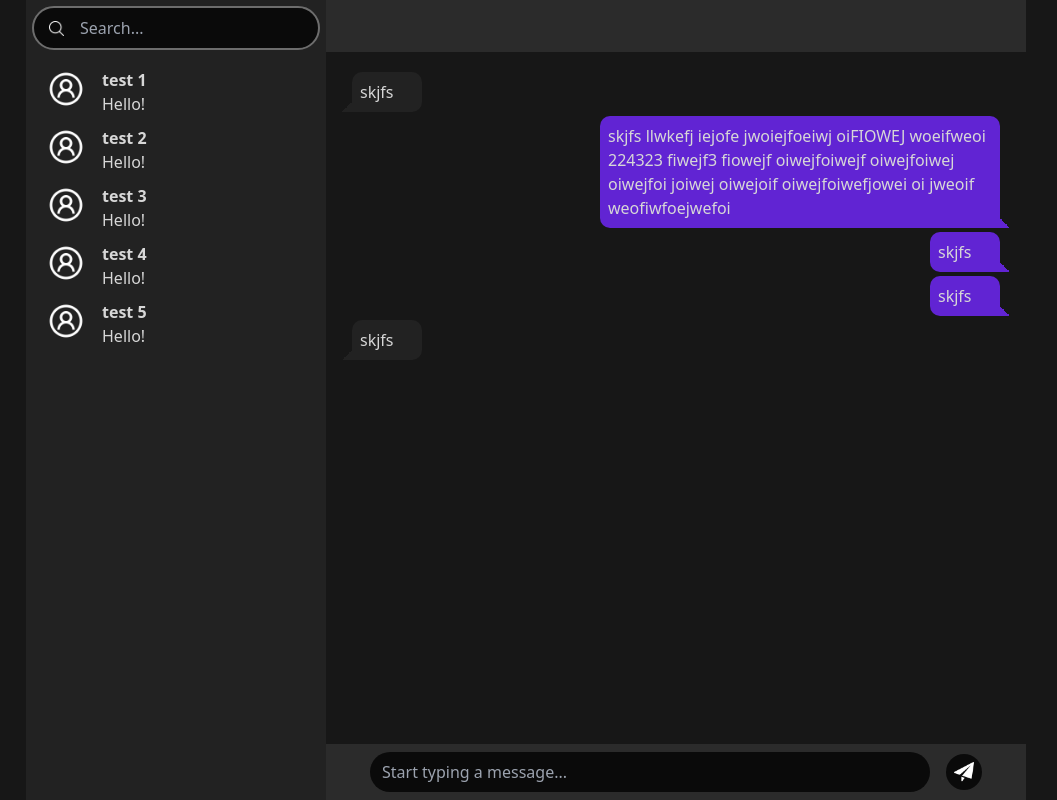
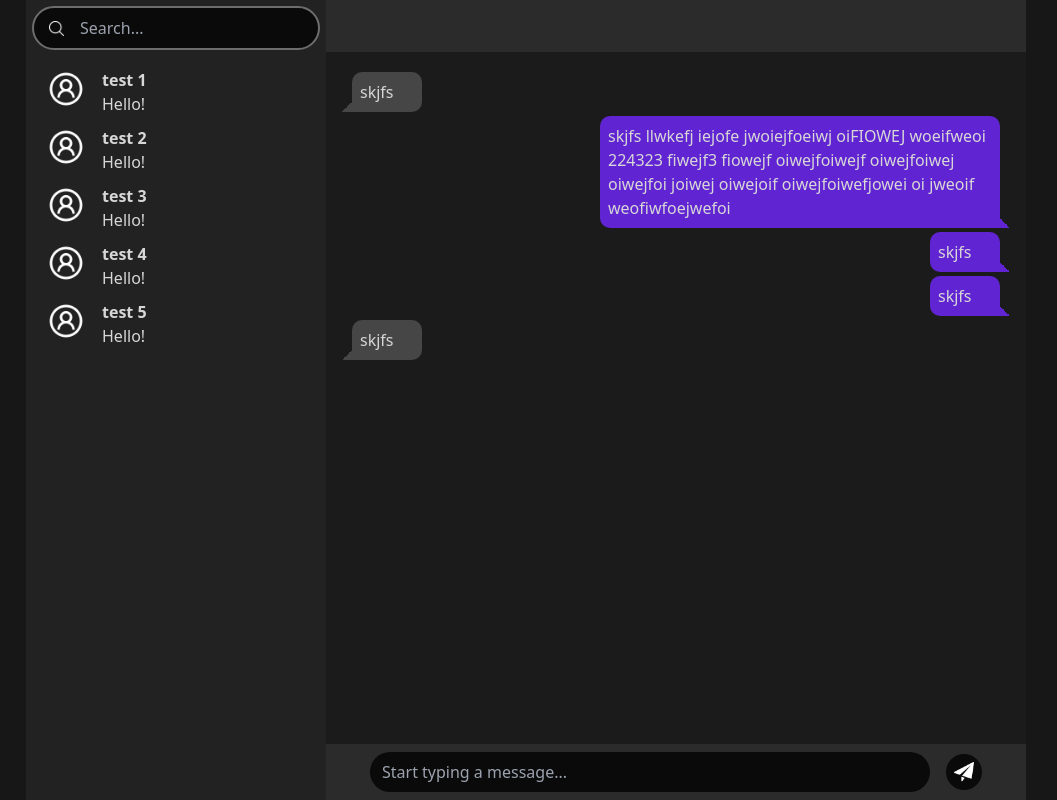
Before and after one commit to udborets/chat-app, a Next.js app in the folder client/: page /chat in a window 1280 px wide. Shown: the whole page, without its empty margins (114-1171 px from the left). Built offline with nearby package versions, Linux system fonts and the light colour scheme.

Commit message:
fix colors

```diff
--- a/client/features/Chat/Messages/Message/Message.tsx
+++ b/client/features/Chat/Messages/Message/Message.tsx
@@ -13,7 +13,7 @@ const Message: FC<MessageProps> = ({ id, isOwn, text, sendingTime, isRead }) =>
         <p
           className={`${isOwn
             ? 'bg-color rounded-[10px] rounded-br-[0]'
-            : 'bg-secondary rounded-[10px] rounded-bl-[0]'
+            : 'bg-message rounded-[10px] rounded-bl-[0]'
             } w-fit h-fit min-h-[40px] min-w-[70px] max-w-[300px] pc:max-w-[400px] p-2 text-left outline-none border-none`}
         >
           {text}
--- a/client/features/Chat/Messages/Message/styles.module.scss
+++ b/client/features/Chat/Messages/Message/styles.module.scss
@@ -11,7 +11,7 @@
   height: 10px;
   background: linear-gradient(
     to top left,
-    var(--bg-secondary) 50%,
+    var(--bg-message) 50%,
     transparent 0
   );
   outline: none;
--- a/client/features/Chat/Messages/Messages.tsx
+++ b/client/features/Chat/Messages/Messages.tsx
@@ -5,7 +5,7 @@ import { MessagesProps } from "./models";
 
 const Messages: FC<MessagesProps> = ({ messages }) => {
   return (
-    <div className={`pc:scrollBar w-full h-full flex text-main flex-col overflow-y-scroll gap-1 py-5 pc:px-4 px-2`}>
+    <div className={`pc:scrollBar w-full h-full bg-chat flex text-main flex-col overflow-y-scroll gap-1 py-5 pc:px-4 px-2`}>
       {messages.map((messageProps) => (
         <Message {...messageProps} key={messageProps.id} />
       ))}
--- a/client/styles/global.scss
+++ b/client/styles/global.scss
@@ -43,6 +43,14 @@
     @apply bg-[var(--bg-color-hover)];
   }
 
+  .bg-chat {
+    @apply bg-[var(--bg-chat)];
+  }
+
+  .bg-message {
+    @apply bg-[var(--bg-message)];
+  }
+
   .scrollBar {
     &::-webkit-scrollbar {
       width: 8px;
@@ -73,7 +81,8 @@
   --bg-secondary-lighter: rgb(43, 43, 43);
   --bg-secondary-hover: rgb(56, 56, 56);
   --text-main: rgb(215, 215, 215);
-  --bg-disabled: rgb(41, 41, 41);
+  --bg-chat: rgb(27,27, 27);
+  --bg-message: rgb(70, 70, 70);
   --bg-color: #6124d3;
   --bg-color-hover: rgb(70, 29, 145);
   --bg-color-active: rgb(47, 18, 102);
```
